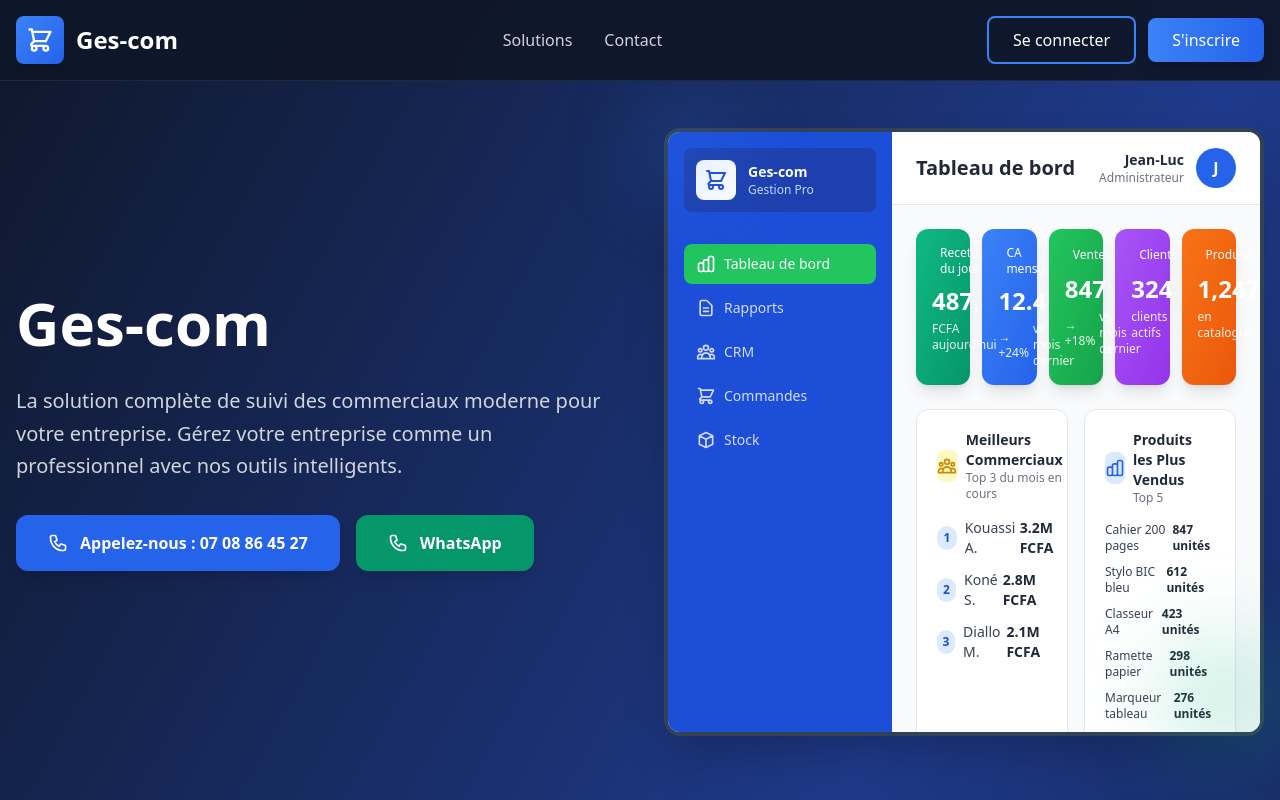
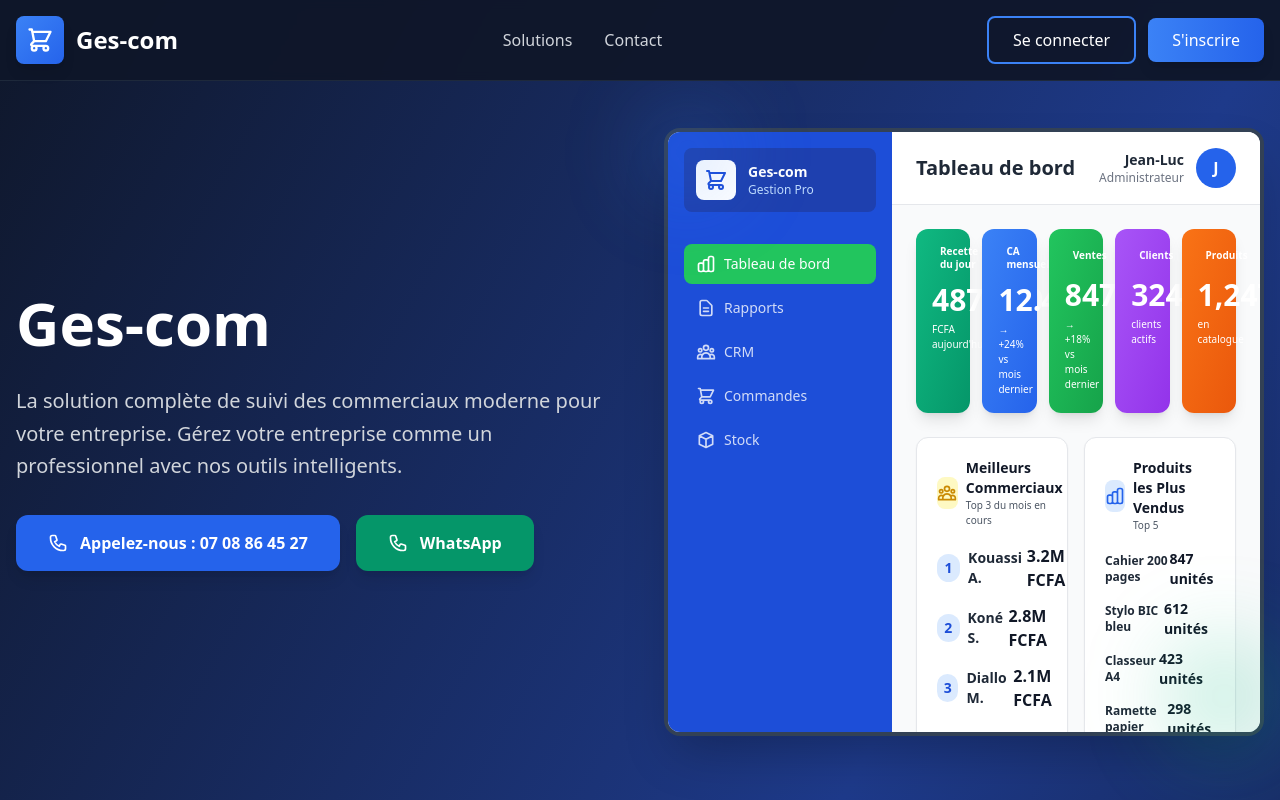
Before and after one commit to kkonanjeanluc2-debug/Gs_com, a Vue app: page / in a window 1280 px wide. Shown: the top 800 px of the page. Built offline with nearby package versions, Linux system fonts and the light colour scheme.

Commit message:
Updated LandingPage.vue

```diff
--- a/src/components/LandingPage.vue
+++ b/src/components/LandingPage.vue
@@ -192,58 +192,52 @@ const callPhone = () => {
                     <div class="grid grid-cols-5 gap-3 mb-6">
                       <!-- Recette du jour -->
                       <div class="bg-gradient-to-br from-emerald-500 to-emerald-600 rounded-xl p-4 text-white shadow-lg">
-                        <div class="flex items-center gap-2 mb-2">
+                        <div class="flex items-center gap-2 mb-3">
                           <Icon name="document" class="w-5 h-5" />
-                          <div class="text-xs font-medium">Recette du jour</div>
+                          <div class="text-[10px] font-semibold leading-tight">Recette<br/>du jour</div>
                         </div>
-                        <div class="text-2xl font-bold">487,500</div>
-                        <div class="text-xs mt-1 opacity-90">FCFA aujourd'hui</div>
+                        <div class="text-3xl font-black mb-1">487,500</div>
+                        <div class="text-[10px] font-medium">FCFA<br/>aujourd'hui</div>
                       </div>
 
                       <!-- CA mensuel -->
                       <div class="bg-gradient-to-br from-blue-500 to-blue-600 rounded-xl p-4 text-white shadow-lg">
-                        <div class="flex items-center gap-2 mb-2">
+                        <div class="flex items-center gap-2 mb-3">
                           <Icon name="chart-bar" class="w-5 h-5" />
-                          <div class="text-xs font-medium">CA mensuel</div>
+                          <div class="text-[10px] font-semibold leading-tight">CA<br/>mensuel</div>
                         </div>
-                        <div class="text-2xl font-bold">12.4M</div>
-                        <div class="text-xs mt-1 flex items-center gap-1 opacity-90">
-                          <span>→ +24%</span>
-                          <span>vs mois dernier</span>
-                        </div>
+                        <div class="text-3xl font-black mb-1">12.4M</div>
+                        <div class="text-[10px] font-medium">→ +24%<br/>vs mois dernier</div>
                       </div>
 
                       <!-- Ventes -->
                       <div class="bg-gradient-to-br from-green-500 to-green-600 rounded-xl p-4 text-white shadow-lg">
-                        <div class="flex items-center gap-2 mb-2">
+                        <div class="flex items-center gap-2 mb-3">
                           <Icon name="shopping-cart" class="w-5 h-5" />
-                          <div class="text-xs font-medium">Ventes</div>
+                          <div class="text-[10px] font-semibold leading-tight">Ventes</div>
                         </div>
-                        <div class="text-2xl font-bold">847</div>
-                        <div class="text-xs mt-1 flex items-center gap-1 opacity-90">
-                          <span>→ +18%</span>
-                          <span>vs mois dernier</span>
-                        </div>
+                        <div class="text-3xl font-black mb-1">847</div>
+                        <div class="text-[10px] font-medium">→ +18%<br/>vs mois dernier</div>
                       </div>
 
                       <!-- Clients -->
                       <div class="bg-gradient-to-br from-purple-500 to-purple-600 rounded-xl p-4 text-white shadow-lg">
-                        <div class="flex items-center gap-2 mb-2">
+                        <div class="flex items-center gap-2 mb-3">
                           <Icon name="users-group" class="w-5 h-5" />
-                          <div class="text-xs font-medium">Clients</div>
+                          <div class="text-[10px] font-semibold leading-tight">Clients</div>
                         </div>
-                        <div class="text-2xl font-bold">324</div>
-                        <div class="text-xs mt-1 opacity-90">clients actifs</div>
+                        <div class="text-3xl font-black mb-1">324</div>
+                        <div class="text-[10px] font-medium">clients<br/>actifs</div>
                       </div>
 
                       <!-- Produits -->
                       <div class="bg-gradient-to-br from-orange-500 to-orange-600 rounded-xl p-4 text-white shadow-lg">
-                        <div class="flex items-center gap-2 mb-2">
+                        <div class="flex items-center gap-2 mb-3">
                           <Icon name="package" class="w-5 h-5" />
-                          <div class="text-xs font-medium">Produits</div>
+                          <div class="text-[10px] font-semibold leading-tight">Produits</div>
                         </div>
-                        <div class="text-2xl font-bold">1,247</div>
-                        <div class="text-xs mt-1 opacity-90">en catalogue</div>
+                        <div class="text-3xl font-black mb-1">1,247</div>
+                        <div class="text-[10px] font-medium">en<br/>catalogue</div>
                       </div>
                     </div>
 
@@ -257,32 +251,32 @@ const callPhone = () => {
                               <Icon name="users" class="w-5 h-5 text-yellow-600" />
                             </div>
                             <div>
-                              <div class="font-bold text-gray-800 text-sm">Meilleurs Commerciaux</div>
-                              <div class="text-xs text-gray-500">Top 3 du mois en cours</div>
+                              <div class="font-bold text-gray-900 text-sm">Meilleurs Commerciaux</div>
+                              <div class="text-[10px] text-gray-600">Top 3 du mois en cours</div>
                             </div>
                           </div>
                         </div>
                         <div class="space-y-3">
-                          <div class="flex items-center justify-between text-sm">
+                          <div class="flex items-center justify-between">
                             <div class="flex items-center gap-2">
-                              <div class="w-6 h-6 rounded-full bg-blue-100 flex items-center justify-center text-blue-700 font-bold text-xs">1</div>
-                              <span class="font-medium text-gray-700">Kouassi A.</span>
+                              <div class="w-7 h-7 rounded-full bg-blue-100 flex items-center justify-center text-blue-700 font-black text-sm">1</div>
+                              <span class="font-semibold text-gray-800 text-sm">Kouassi A.</span>
                             </div>
-                            <span class="font-bold text-gray-800">3.2M FCFA</span>
+                            <span class="font-black text-gray-900 text-base">3.2M FCFA</span>
                           </div>
-                          <div class="flex items-center justify-between text-sm">
+                          <div class="flex items-center justify-between">
                             <div class="flex items-center gap-2">
-                              <div class="w-6 h-6 rounded-full bg-blue-100 flex items-center justify-center text-blue-700 font-bold text-xs">2</div>
-                              <span class="font-medium text-gray-700">Koné S.</span>
+                              <div class="w-7 h-7 rounded-full bg-blue-100 flex items-center justify-center text-blue-700 font-black text-sm">2</div>
+                              <span class="font-semibold text-gray-800 text-sm">Koné S.</span>
                             </div>
-                            <span class="font-bold text-gray-800">2.8M FCFA</span>
+                            <span class="font-black text-gray-900 text-base">2.8M FCFA</span>
                           </div>
-                          <div class="flex items-center justify-between text-sm">
+                          <div class="flex items-center justify-between">
                             <div class="flex items-center gap-2">
-                              <div class="w-6 h-6 rounded-full bg-blue-100 flex items-center justify-center text-blue-700 font-bold text-xs">3</div>
-                              <span class="font-medium text-gray-700">Diallo M.</span>
+                              <div class="w-7 h-7 rounded-full bg-blue-100 flex items-center justify-center text-blue-700 font-black text-sm">3</div>
+                              <span class="font-semibold text-gray-800 text-sm">Diallo M.</span>
                             </div>
-                            <span class="font-bold text-gray-800">2.1M FCFA</span>
+                            <span class="font-black text-gray-900 text-base">2.1M FCFA</span>
                           </div>
                         </div>
                       </div>
@@ -295,31 +289,31 @@ const callPhone = () => {
                               <Icon name="chart-bar" class="w-5 h-5 text-blue-600" />
                             </div>
                             <div>
-                              <div class="font-bold text-gray-800 text-sm">Produits les Plus Vendus</div>
-                              <div class="text-xs text-gray-500">Top 5</div>
+                              <div class="font-bold text-gray-900 text-sm">Produits les Plus Vendus</div>
+                              <div class="text-[10px] text-gray-600">Top 5</div>
                             </div>
                           </div>
                         </div>
                         <div class="space-y-2.5">
-                          <div class="flex items-center justify-between text-xs">
-                            <span class="font-medium text-gray-700">Cahier 200 pages</span>
-                            <span class="font-bold text-gray-800">847 unités</span>
+                          <div class="flex items-center justify-between">
+                            <span class="font-semibold text-gray-800 text-xs">Cahier 200 pages</span>
+                            <span class="font-black text-gray-900 text-sm">847 unités</span>
                           </div>
-                          <div class="flex items-center justify-between text-xs">
-                            <span class="font-medium text-gray-700">Stylo BIC bleu</span>
-                            <span class="font-bold text-gray-800">612 unités</span>
+                          <div class="flex items-center justify-between">
+                            <span class="font-semibold text-gray-800 text-xs">Stylo BIC bleu</span>
+                            <span class="font-black text-gray-900 text-sm">612 unités</span>
                           </div>
-                          <div class="flex items-center justify-between text-xs">
-                            <span class="font-medium text-gray-700">Classeur A4</span>
-                            <span class="font-bold text-gray-800">423 unités</span>
+                          <div class="flex items-center justify-between">
+                            <span class="font-semibold text-gray-800 text-xs">Classeur A4</span>
+                            <span class="font-black text-gray-900 text-sm">423 unités</span>
                           </div>
-                          <div class="flex items-center justify-between text-xs">
-                            <span class="font-medium text-gray-700">Ramette papier</span>
-                            <span class="font-bold text-gray-800">298 unités</span>
+                          <div class="flex items-center justify-between">
+                            <span class="font-semibold text-gray-800 text-xs">Ramette papier</span>
+                            <span class="font-black text-gray-900 text-sm">298 unités</span>
                           </div>
-                          <div class="flex items-center justify-between text-xs">
-                            <span class="font-medium text-gray-700">Marqueur tableau</span>
-                            <span class="font-bold text-gray-800">276 unités</span>
+                          <div class="flex items-center justify-between">
+                            <span class="font-semibold text-gray-800 text-xs">Marqueur tableau</span>
+                            <span class="font-black text-gray-900 text-sm">276 unités</span>
                           </div>
                         </div>
                       </div>
```
